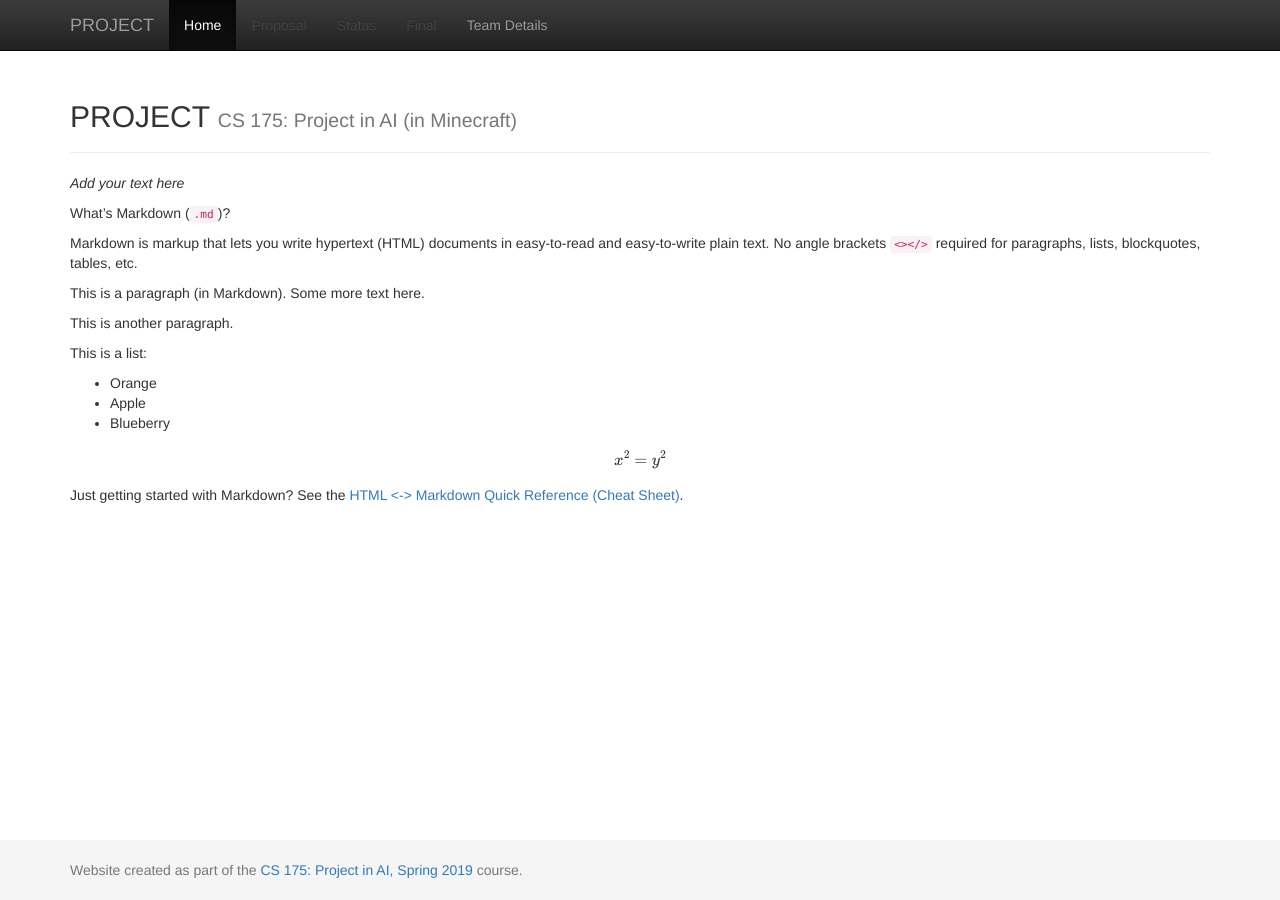
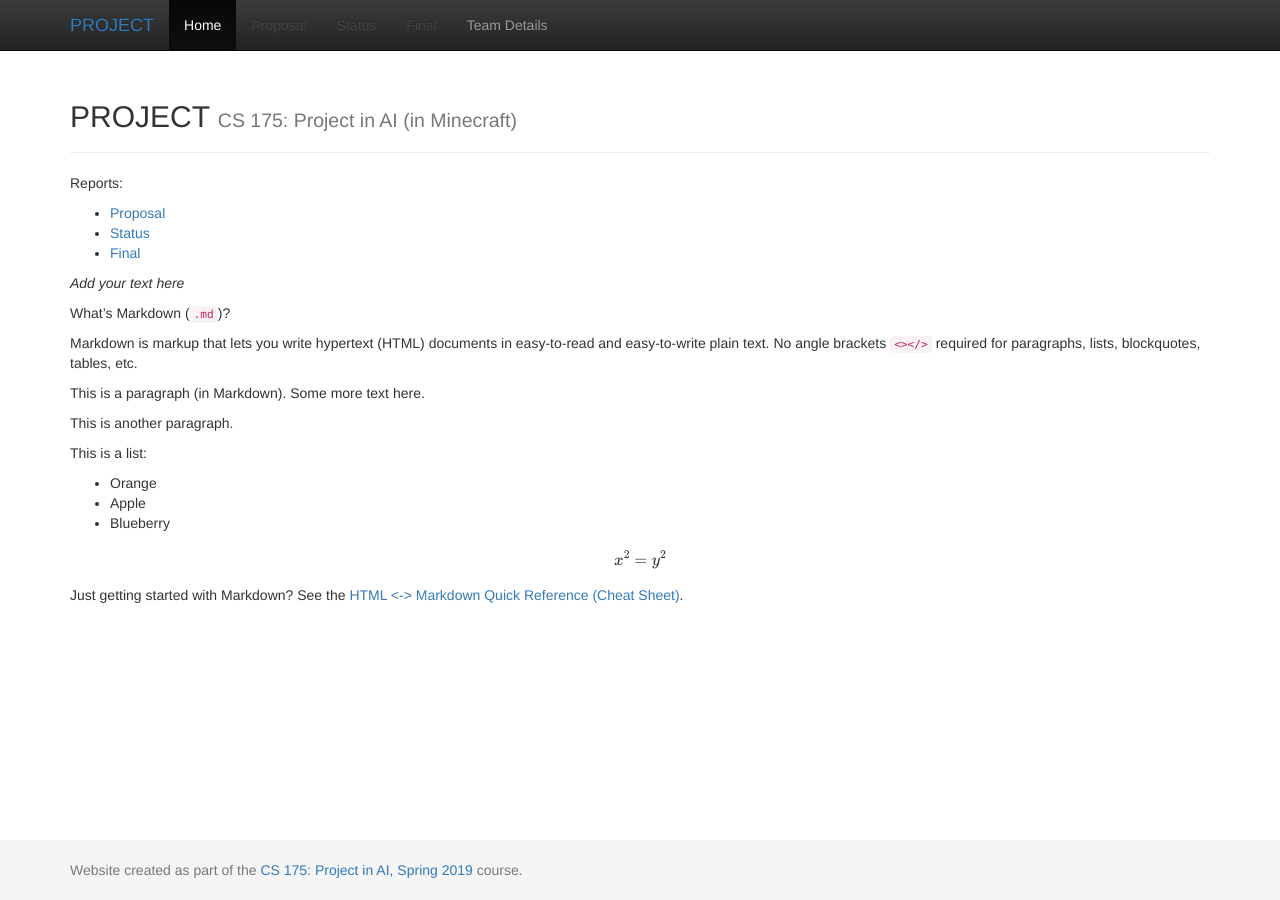
Before and after one commit to sameersingh/gh-skeleton, a Jekyll site: the page built from docs/index.md, in a window 1280 px wide. Built offline with Jekyll 4.4.1, drawn with Linux system fonts in a browser that asks for light colours; formulas are drawn with MathJax 3.

Commit message:
minor improvements, including intra-site links

```diff
--- a/docs/_layouts/default.html
+++ b/docs/_layouts/default.html
@@ -55,7 +55,9 @@
             <span class="icon-bar"></span>
             <span class="icon-bar"></span>
           </button>
-          <span class="navbar-brand">{{ site.title }}</span>
+          <span class="navbar-brand">
+              <a href="index.html">{{ site.title }}</a>
+          </span>
         </div>
         <div id="navbar" class="collapse navbar-collapse">
           <ul class="nav navbar-nav">
--- a/docs/index.md
+++ b/docs/index.md
@@ -2,6 +2,12 @@
 layout: default
 title:  Home
 ---
+
+Reports:
+
+- [Proposal](proposal.html)
+- [Status](status.html)
+- [Final](final.html)
 
 _Add your text here_
 
```
